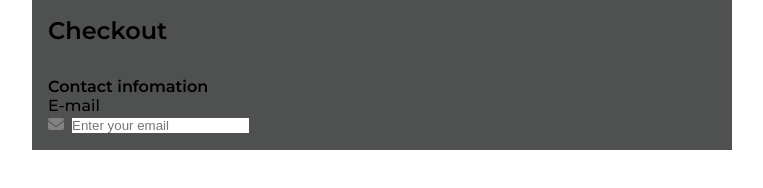
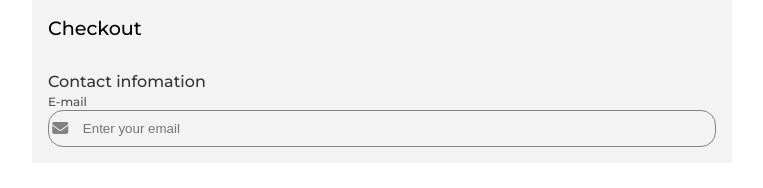
Before and after one commit to kitindi/checkout_page_challenge, a plain HTML site: page index.html in a window 1280 px wide. Shown: the whole page, without its empty margins (258-1021 px from the left). Drawn offline with Linux system fonts and the light colour scheme.

Commit message:
styling checkout form

```diff
--- a/css/style.css
+++ b/css/style.css
@@ -8,7 +8,8 @@
 :root{
     --body-font:'Montserrat', sans-serif;
     --primary-color:#4E5150;
-    --secondary-color:F2994A;
+    --secondary-color:#F2994A;
+    --label-color:#4F4F4F;
 }
 /* Utilities */
 body{
@@ -20,6 +21,9 @@ a{
 input{
     border: none;
 }
+input:focus{
+    outline: none;
+}
 .fas{
     color: #828282;
     margin-right: .5em;
@@ -28,5 +32,32 @@ input{
     max-width:700px;
     margin: 0 auto;
     padding: 1em;
-    background-color: #4E5150;
+    background-color: #f3f3f3;
 }
+/* checkput header */
+.checkout__title{
+    font-size: 1.2em;
+    font-weight: 500;
+}
+/* Checkout Form */
+.checkout__form--control p{
+    color: #333333;
+    font-size: 1em;
+
+}
+.checkout__form--control label{
+    color:var(--label-color) ;
+    font-size: .75em;
+}
+.input_icon{
+    border:  1px solid #828282;
+    border-radius: 15px;
+    display:flex;
+    align-items: center;
+    padding: .2em;
+}
+.input_icon input{
+    width: 90%;
+    padding: .5em;
+    background:inherit;
+}
--- a/index.html
+++ b/index.html
@@ -24,13 +24,13 @@
       <div class="container">
         <form action="">
           <div class="checkout__form--control">
-            <h4>Contact infomation</h4>
+            <p>Contact infomation</p>
           </div>
           <!-- email input -->
           <div class="checkout__form--control">
             <label for="email">E-mail</label>
             <div class="input_icon">
-              <i class="fas fa-envelope"></i><input type="email" name="email" placeholder="Enter your email">
+              <i class="fas fa-envelope "></i><input type="email" name="email" placeholder="Enter your email">
             </div>
           </div>
           </form>
```
